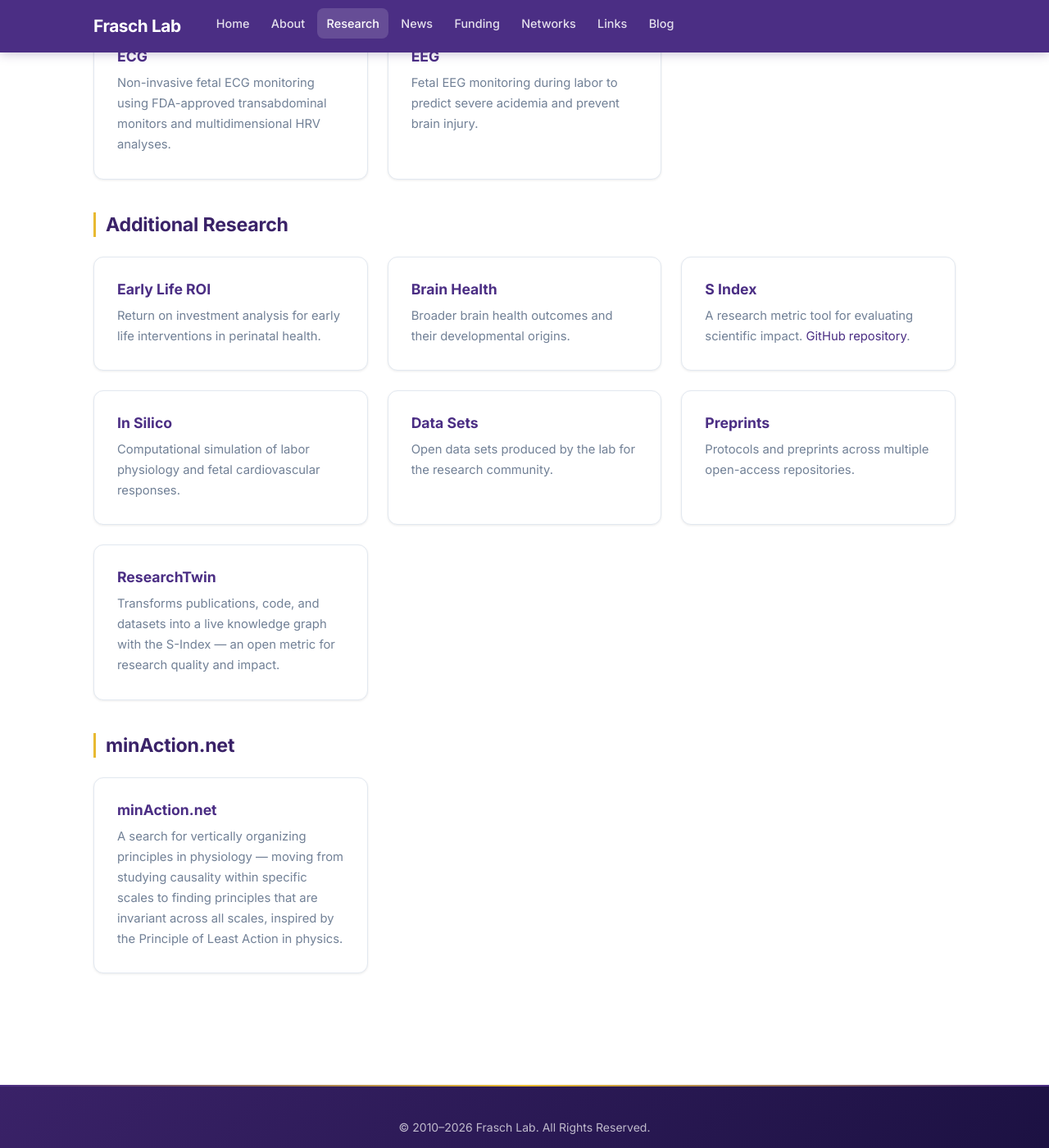
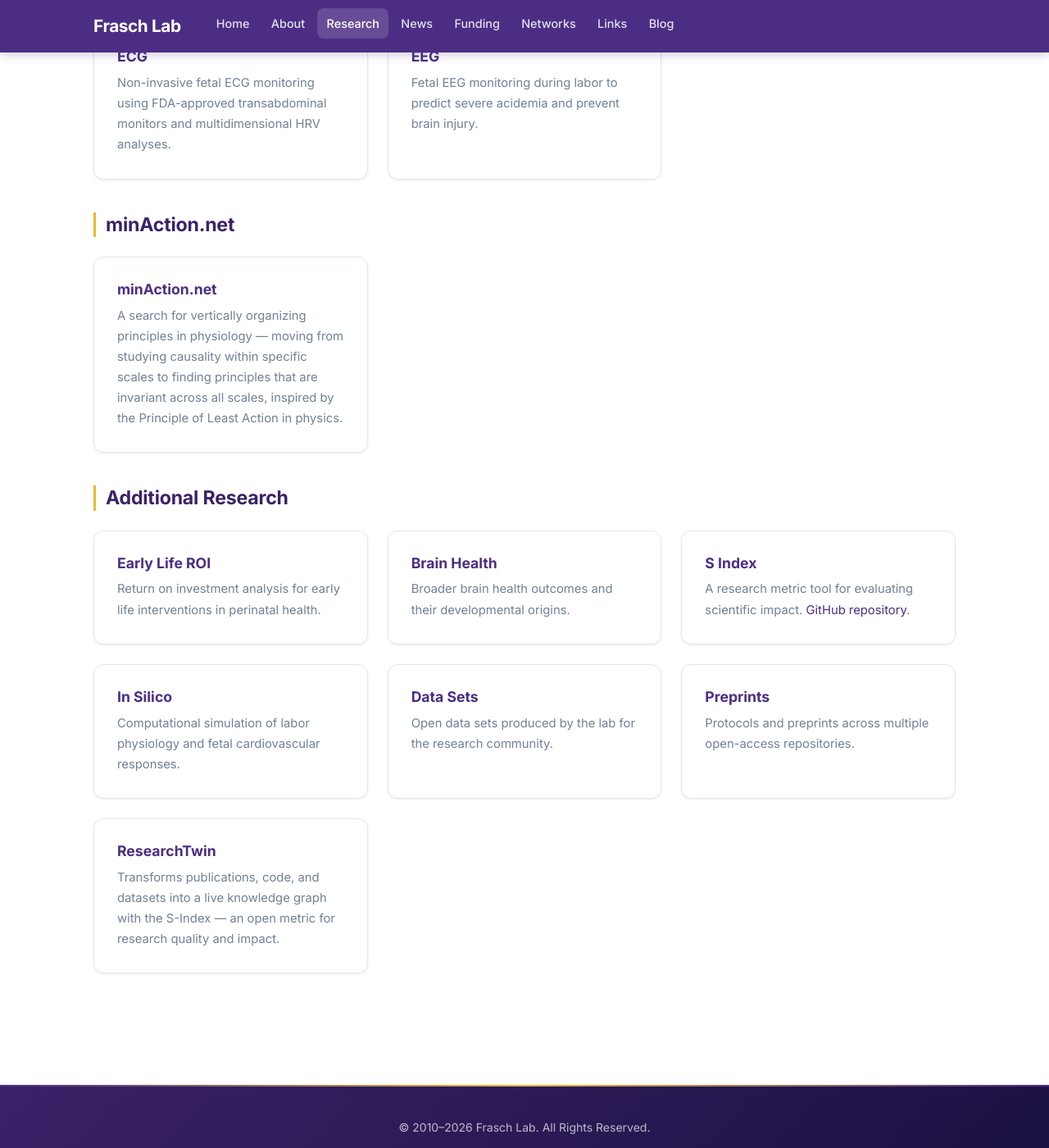
Before and after one commit to fraschlab/fraschlab.github.io, a Jekyll site: the page built from research/index.md, in a window 1280 px wide and 1400 px high, scrolled down 648 px. Shown: the whole window at 82% size. Built offline with Jekyll 4.4.1, drawn with Linux system fonts in a browser that asks for light colours.

Commit message:
Move minAction.net section above Additional Research
Co-Authored-By: Claude Opus 4.6 <noreply@anthropic.com>

```diff
--- a/research/index.md
+++ b/research/index.md
@@ -42,6 +42,17 @@ The Frasch Lab investigates maternal-fetal physiology and neuroscience across se
 
 </div>
 
+## minAction.net
+
+<div class="card-grid">
+
+<div class="card">
+<h3><a href="{{ '/research/minaction/' | relative_url }}">minAction.net</a></h3>
+<p>A search for vertically organizing principles in physiology — moving from studying causality within specific scales to finding principles that are invariant across all scales, inspired by the Principle of Least Action in physics.</p>
+</div>
+
+</div>
+
 ## Additional Research
 
 <div class="card-grid">
@@ -82,14 +93,3 @@ The Frasch Lab investigates maternal-fetal physiology and neuroscience across se
 </div>
 
 </div>
-
-## minAction.net
-
-<div class="card-grid">
-
-<div class="card">
-<h3><a href="{{ '/research/minaction/' | relative_url }}">minAction.net</a></h3>
-<p>A search for vertically organizing principles in physiology — moving from studying causality within specific scales to finding principles that are invariant across all scales, inspired by the Principle of Least Action in physics.</p>
-</div>
-
-</div>
```
